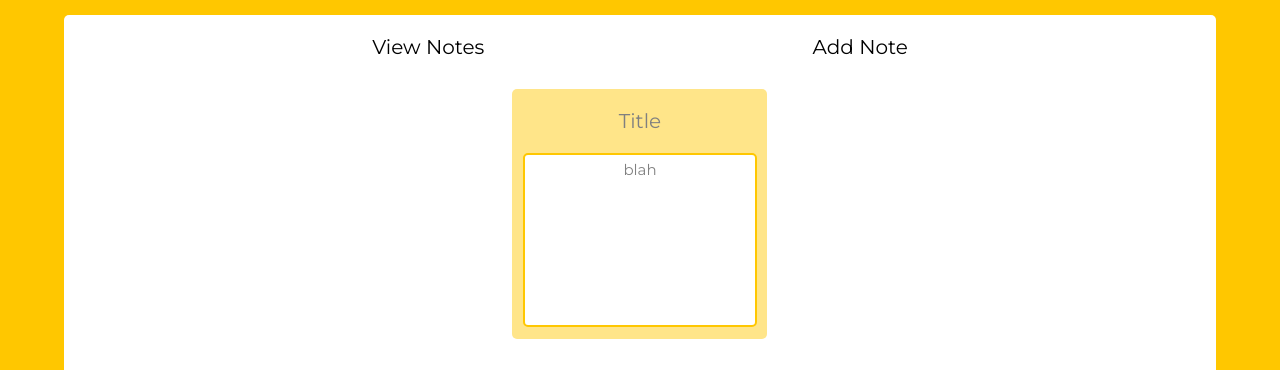
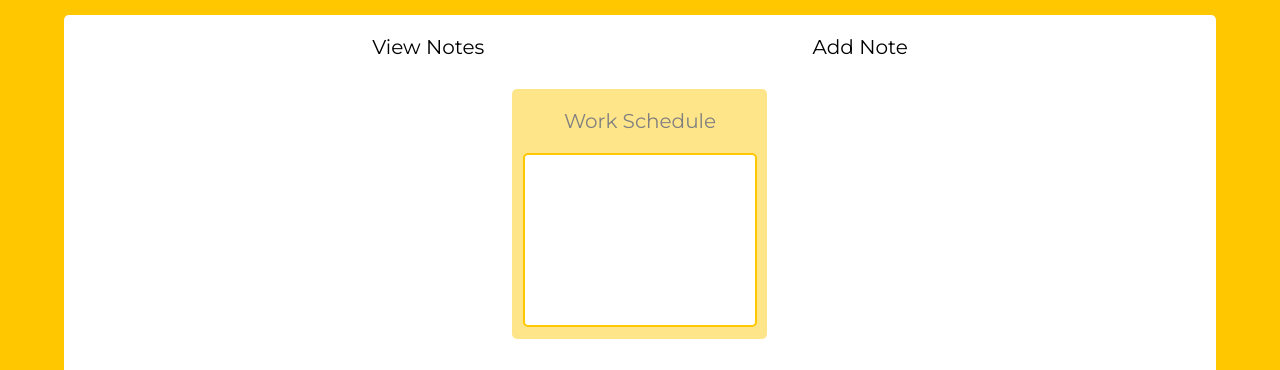
Before and after one commit to Kennedykid1995/notes_app, a React (Create React App) app in the folder notes/: page / in a window 1280 px wide. Shown: the top 370 px of the page. Built offline with nearby package versions, Linux system fonts and the light colour scheme.

Commit message:
added in react hooks

```diff
--- a/notes/package.json
+++ b/notes/package.json
@@ -6,6 +6,7 @@
     "axios": "^0.18.0",
     "react": "^16.7.0",
     "react-dom": "^16.7.0",
+    "react-hooks": "^1.0.1",
     "react-router": "^4.3.1",
     "react-router-dom": "^4.3.1",
     "react-scripts": "2.1.3",
--- a/notes/src/components/note.js
+++ b/notes/src/components/note.js
@@ -45,10 +45,10 @@ class NoteObj extends Component {
         return(
             <Note>
                 <NoteHeader to="/note">
-                  <HeaderText> Title </HeaderText>
+                  <HeaderText>Work Schedule </HeaderText>
                 </NoteHeader>
                 <NoteContents>
-                 <Text> blah </Text>
+                 <Text></Text>
                 </NoteContents>
             </Note>
         )
```
Also changed, not shown: 1 other file (tests, documents, lock files or other folders).
